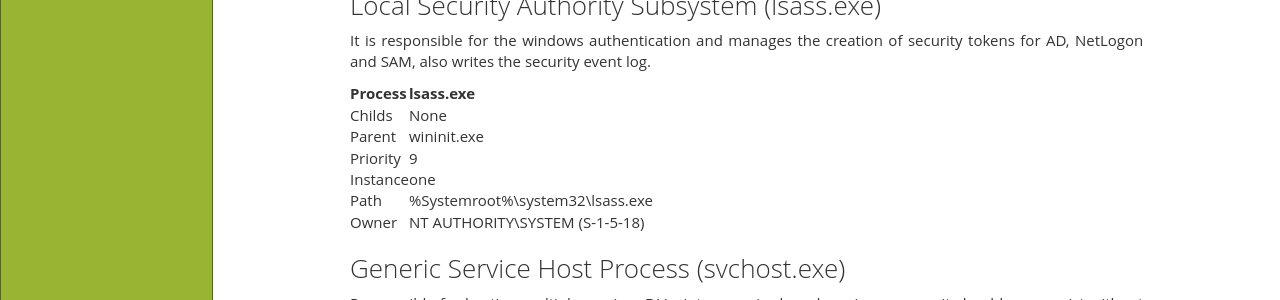
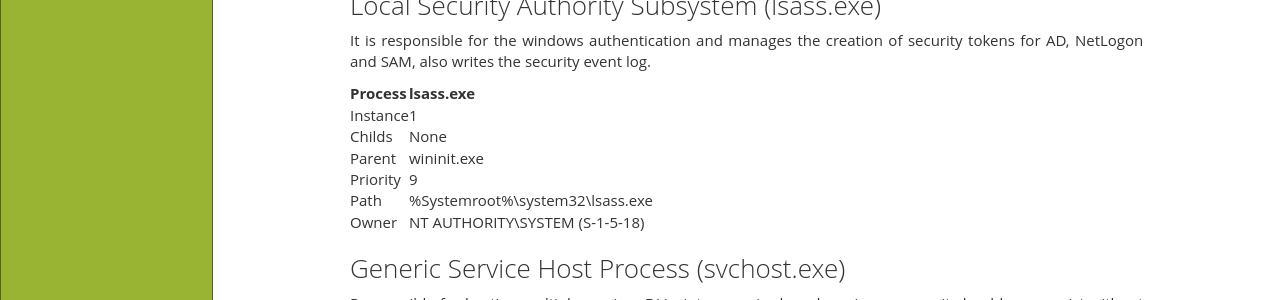
Before and after one commit to fanavarr/fanavarr.github.io, a Jekyll site: the page built from _posts/2022-04-05-Windows-Core-Procesess.md, in a window 1280 px wide and 900 px high. Shown: the part 446-746 px from the top of the window. Built offline with Jekyll 4.4.1, drawn with Linux system fonts in a browser that asks for light colours; a script that is not in the unit is left out; comment, search, counter and statistics services are not loaded.

Commit message:
Update 2022-04-05-Windows-Core-Procesess.md

```diff
--- a/_posts/2022-04-05-Windows-Core-Procesess.md
+++ b/_posts/2022-04-05-Windows-Core-Procesess.md
@@ -32,10 +32,10 @@ It is responsible for the windows authentication and manages the creation of sec
 
 | Process     | lsass.exe |
 | ----------- | ----------- |
+| Instance | 1 |
 | Childs | None |
 | Parent | wininit.exe |
 | Priority | 9 |
-| Instance | one |
 | Path | %Systemroot%\system32\lsass.exe |
 | Owner | NT AUTHORITY\SYSTEM (S-1-5-18) |
 
```
